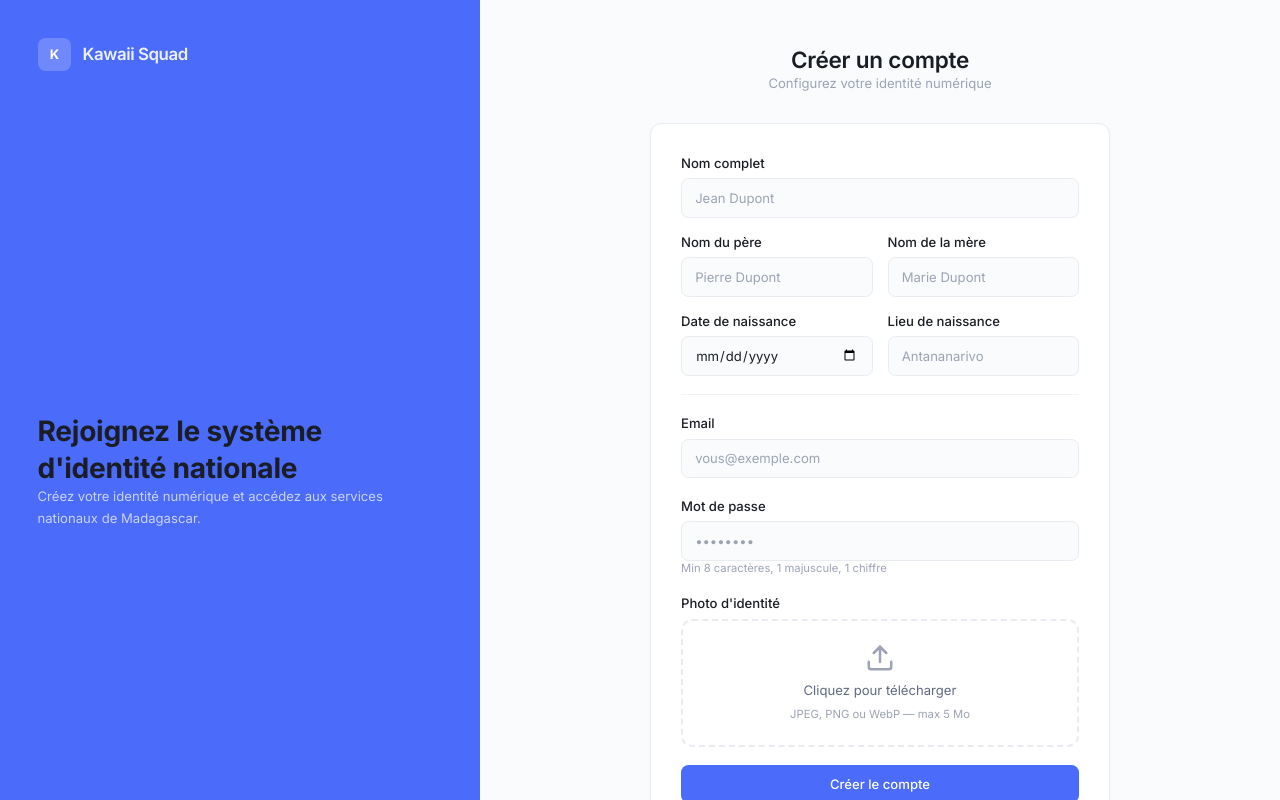
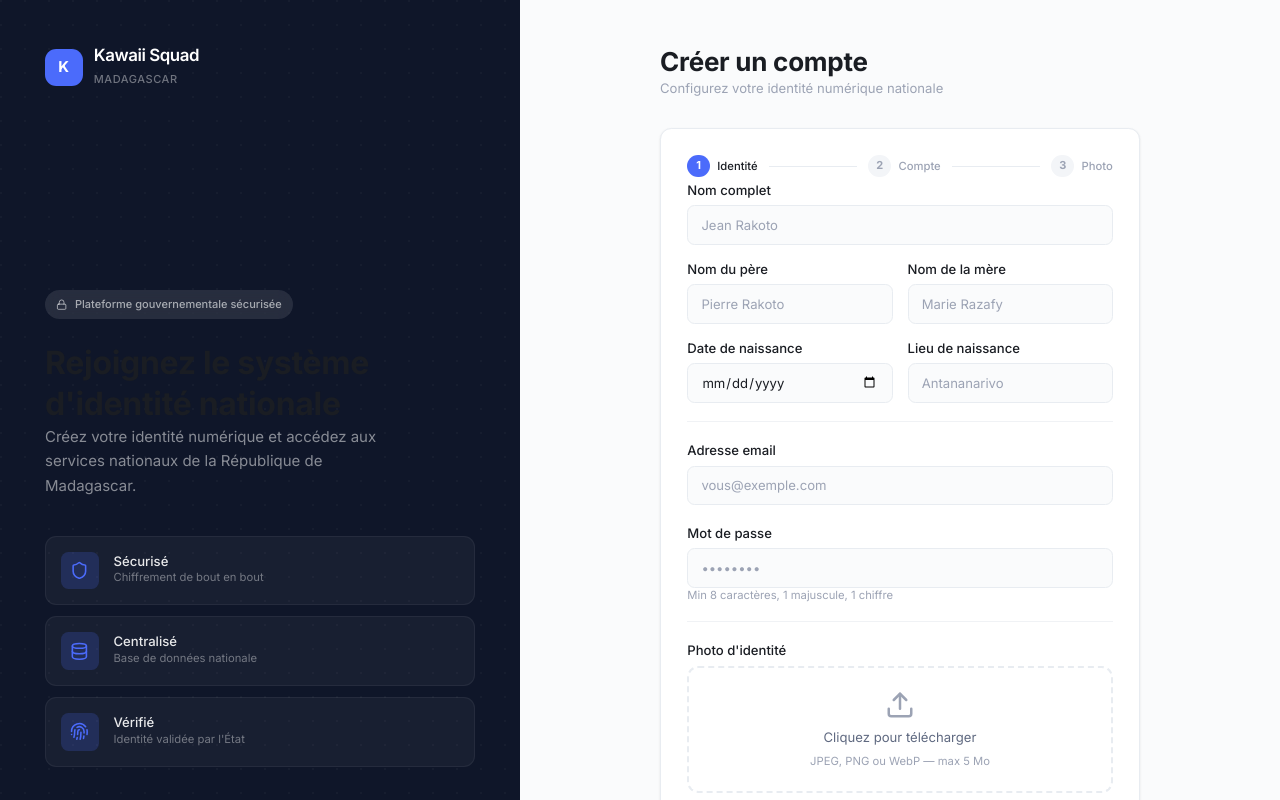
Before and after one commit to Gwynbleidd344/Kawaii-Squad-Frontend, a React (Vite) app: page /register in a window 1280 px wide. Shown: the top 800 px of the page. Built offline with nearby package versions, Linux system fonts and the light colour scheme; no server answers.

Commit message:
update global design

```diff
--- a/src/page/Login.tsx
+++ b/src/page/Login.tsx
@@ -8,6 +8,7 @@ import { useAuthStore } from '../store/authstore';
 import { IdentityStatus } from '../types/index';
 import { Button } from '../components/ui/Button';
 import { Input } from '../components/ui/Input';
+import { Shield, Database, Fingerprint, Lock } from 'lucide-react';
 
 const loginSchema = z.object({
   email: z.string().email('Adresse email invalide'),
@@ -41,64 +42,133 @@ export default function Login() {
     }
   };
 
+  const features = [
+    { icon: <Shield className="w-5 h-5" />, title: 'Sécurisé', desc: 'Chiffrement de bout en bout' },
+    { icon: <Database className="w-5 h-5" />, title: 'Centralisé', desc: 'Base de données nationale' },
+    { icon: <Fingerprint className="w-5 h-5" />, title: 'Vérifié', desc: 'Identité validée par l\'État' },
+  ];
+
   return (
     <div className="min-h-screen bg-[var(--bg-primary)] flex">
-      {/* Left branding panel */}
-      <div className="hidden lg:flex lg:w-[480px] bg-[var(--accent)] flex-col justify-between p-10">
-        <div className="flex items-center gap-3">
-          <div className="w-9 h-9 rounded-lg bg-white/20 flex items-center justify-center">
-            <span className="text-white text-sm font-bold">K</span>
+      {/* Left branding panel — dark professional */}
+      <div className="hidden lg:flex lg:w-[520px] bg-[#0F1629] flex-col justify-between p-12 relative overflow-hidden">
+        {/* Subtle pattern overlay */}
+        <div className="absolute inset-0 opacity-[0.03]" style={{
+          backgroundImage: `radial-gradient(circle at 1px 1px, white 1px, transparent 0)`,
+          backgroundSize: '24px 24px',
+        }} />
+
+        {/* Content */}
+        <div className="relative z-10">
+          <div className="flex items-center gap-3 mb-16">
+            <div className="w-10 h-10 rounded-xl bg-[var(--accent)] flex items-center justify-center">
+              <span className="text-white text-base font-bold">K</span>
+            </div>
+            <div>
+              <span className="text-white font-semibold text-lg tracking-tight block leading-tight">Kawaii Squad</span>
+              <span className="text-white/40 text-[11px] font-medium uppercase tracking-wider">Madagascar</span>
+            </div>
           </div>
-          <span className="text-white/90 font-semibold text-lg tracking-tight">Kawaii Squad</span>
         </div>
-        <div>
-          <h2 className="text-3xl font-bold text-white leading-tight mb-3">
-            Système de gestion<br />d'identité nationale
+
+        <div className="relative z-10">
+          <div className="inline-flex items-center gap-2 px-3 py-1.5 rounded-full bg-white/10 text-white/60 text-[11px] font-medium mb-6 backdrop-blur-sm">
+            <Lock className="w-3 h-3" />
+            Plateforme gouvernementale sécurisée
+          </div>
+          <h2 className="text-[32px] font-bold text-white leading-[1.2] mb-4 tracking-tight">
+            Système National<br />d'Identité Numérique
           </h2>
-          <p className="text-white/70 text-sm leading-relaxed">
-            Plateforme centralisée de gestion des données d'identité numérique pour Madagascar.
+          <p className="text-white/50 text-[15px] leading-relaxed max-w-[360px]">
+            Plateforme centralisée de gestion et de vérification des identités pour la République de Madagascar.
           </p>
+
+          {/* Feature cards */}
+          <div className="mt-10 space-y-3">
+            {features.map((f) => (
+              <div key={f.title} className="flex items-start gap-4 p-4 rounded-xl bg-white/[0.04] border border-white/[0.06]">
+                <div className="w-10 h-10 rounded-lg bg-[var(--accent)]/20 flex items-center justify-center text-[var(--accent)] flex-shrink-0">
+                  {f.icon}
+                </div>
+                <div>
+                  <p className="text-white/90 text-sm font-medium">{f.title}</p>
+                  <p className="text-white/40 text-xs mt-0.5">{f.desc}</p>
+                </div>
+              </div>
+            ))}
+          </div>
         </div>
-        <p className="text-white/40 text-xs">© 2026 Kawaii Squad. Tous droits réservés.</p>
+
+        <p className="relative z-10 text-white/25 text-xs">© 2026 Kawaii Squad — Tous droits réservés</p>
       </div>
 
       {/* Right form panel */}
       <div className="flex-1 flex items-center justify-center p-6">
-        <div className="w-full max-w-[400px]">
+        <div className="w-full max-w-[420px]">
           {/* Mobile logo */}
-          <div className="text-center mb-8">
-            <div className="lg:hidden inline-flex items-center justify-center w-11 h-11 rounded-xl bg-[var(--accent)] mb-4">
-              <span className="text-white text-lg font-bold">K</span>
+          <div className="lg:hidden flex items-center gap-3 mb-10">
+            <div className="w-10 h-10 rounded-xl bg-[var(--accent)] flex items-center justify-center">
+              <span className="text-white text-base font-bold">K</span>
             </div>
-            <h1 className="text-2xl font-semibold text-[var(--text-primary)] tracking-tight">Bienvenue</h1>
-            <p className="text-sm text-[var(--text-muted)] mt-1">Connectez-vous à votre compte</p>
+            <div>
+              <span className="text-[var(--text-primary)] font-semibold text-lg tracking-tight block leading-tight">Kawaii Squad</span>
+              <span className="text-[var(--text-muted)] text-[11px] font-medium uppercase tracking-wider">Madagascar</span>
+            </div>
           </div>
 
-          <div className="bg-[var(--bg-surface)] rounded-xl border border-[var(--border-default)] shadow-[0_1px_2px_rgba(0,0,0,0.04)] p-8">
+          {/* Heading */}
+          <div className="mb-8">
+            <h1 className="text-[26px] font-bold text-[var(--text-primary)] tracking-tight">Connexion</h1>
+            <p className="text-sm text-[var(--text-muted)] mt-2">Accédez à votre espace d'identité nationale</p>
+          </div>
+
+          {/* Form card */}
+          <div className="bg-[var(--bg-surface)] rounded-xl border border-[var(--border-default)] shadow-[0_1px_3px_rgba(0,0,0,0.06),0_1px_2px_rgba(0,0,0,0.04)] p-7">
             <form onSubmit={handleSubmit(onSubmit)} className="space-y-5">
               {statusError && (
                 <div className={`p-3.5 rounded-lg text-sm border ${
-                  statusError.status === IdentityStatus.PENDING ? 'bg-[var(--warning-bg)] border-[var(--warning-border)] text-amber-800' : 'bg-[var(--danger-bg)] border-[var(--danger-border)] text-red-800'
+                  statusError.status === IdentityStatus.PENDING
+                    ? 'bg-[var(--warning-bg)] border-[var(--warning-border)] text-amber-800'
+                    : 'bg-[var(--danger-bg)] border-[var(--danger-border)] text-red-800'
                 }`}>
                   <p className="font-medium">{statusError.message}</p>
                   {statusError.reason && <p className="text-xs mt-1 opacity-80">{statusError.reason}</p>}
                 </div>
               )}
 
-              <Input label="Email" type="email" placeholder="vous@exemple.com" {...register('email')} error={errors.email?.message} />
-              <Input label="Mot de passe" type="password" placeholder="••••••••" {...register('password')} error={errors.password?.message} />
+              <Input
+                label="Adresse email"
+                type="email"
+                placeholder="vous@exemple.com"
+                {...register('email')}
+                error={errors.email?.message}
+              />
+              <Input
+                label="Mot de passe"
+                type="password"
+                placeholder="••••••••"
+                {...register('password')}
+                error={errors.password?.message}
+              />
 
-              <Button type="submit" fullWidth isLoading={isLoading}>Se connecter</Button>
+              <Button type="submit" fullWidth isLoading={isLoading} size="lg">
+                Se connecter
+              </Button>
+            </form>
+          </div>
 
-              <div className="text-center pt-2">
-                <p className="text-sm text-[var(--text-muted)]">
-                  Pas encore de compte ?{' '}
-                  <button type="button" onClick={() => navigate('/register')} className="text-[var(--accent)] font-medium hover:text-[var(--accent-hover)] transition-colors cursor-pointer">
-                    Créer un compte
-                  </button>
-                </p>
-              </div>
-            </form>
+          {/* Bottom link */}
+          <div className="text-center mt-6">
+            <p className="text-sm text-[var(--text-muted)]">
+              Pas encore de compte ?{' '}
+              <button
+                type="button"
+                onClick={() => navigate('/register')}
+                className="text-[var(--accent)] font-medium hover:text-[var(--accent-hover)] transition-colors cursor-pointer"
+              >
+                Créer un compte
+              </button>
+            </p>
           </div>
         </div>
       </div>
--- a/src/page/Register.tsx
+++ b/src/page/Register.tsx
@@ -6,7 +6,7 @@ import { z } from 'zod';
 import { toast } from 'sonner';
 import { useAuthStore } from '../store/authstore';
 import type { RegisterRequest } from '../types/index';
-import { Upload } from 'lucide-react';
+import { Upload, Shield, Database, Fingerprint, Lock } from 'lucide-react';
 import { Button } from '../components/ui/Button';
 import { Input } from '../components/ui/Input';
 
@@ -50,50 +50,118 @@ export default function Register() {
     }
   };
 
+  const features = [
+    { icon: <Shield className="w-5 h-5" />, title: 'Sécurisé', desc: 'Chiffrement de bout en bout' },
+    { icon: <Database className="w-5 h-5" />, title: 'Centralisé', desc: 'Base de données nationale' },
+    { icon: <Fingerprint className="w-5 h-5" />, title: 'Vérifié', desc: 'Identité validée par l\'État' },
+  ];
+
   return (
     <div className="min-h-screen bg-[var(--bg-primary)] flex">
-      {/* Left branding panel */}
-      <div className="hidden lg:flex lg:w-[480px] bg-[var(--accent)] flex-col justify-between p-10">
-        <div className="flex items-center gap-3">
-          <div className="w-9 h-9 rounded-lg bg-white/20 flex items-center justify-center">
-            <span className="text-white text-sm font-bold">K</span>
+      {/* Left branding panel — dark professional */}
+      <div className="hidden lg:flex lg:w-[520px] bg-[#0F1629] flex-col justify-between p-12 relative overflow-hidden flex-shrink-0">
+        <div className="absolute inset-0 opacity-[0.03]" style={{
+          backgroundImage: `radial-gradient(circle at 1px 1px, white 1px, transparent 0)`,
+          backgroundSize: '24px 24px',
+        }} />
+
+        <div className="relative z-10">
+          <div className="flex items-center gap-3 mb-16">
+            <div className="w-10 h-10 rounded-xl bg-[var(--accent)] flex items-center justify-center">
+              <span className="text-white text-base font-bold">K</span>
+            </div>
+            <div>
+              <span className="text-white font-semibold text-lg tracking-tight block leading-tight">Kawaii Squad</span>
+              <span className="text-white/40 text-[11px] font-medium uppercase tracking-wider">Madagascar</span>
+            </div>
           </div>
-          <span className="text-white/90 font-semibold text-lg tracking-tight">Kawaii Squad</span>
         </div>
-        <div>
-          <h2 className="text-3xl font-bold text-white leading-tight mb-3">Rejoignez le système<br />d'identité nationale</h2>
-          <p className="text-white/70 text-sm leading-relaxed">Créez votre identité numérique et accédez aux services nationaux de Madagascar.</p>
+
+        <div className="relative z-10">
+          <div className="inline-flex items-center gap-2 px-3 py-1.5 rounded-full bg-white/10 text-white/60 text-[11px] font-medium mb-6 backdrop-blur-sm">
+            <Lock className="w-3 h-3" />
+            Plateforme gouvernementale sécurisée
+          </div>
+          <h2 className="text-[32px] font-bold text-white leading-[1.2] mb-4 tracking-tight">
+            Rejoignez le système<br />d'identité nationale
+          </h2>
+          <p className="text-white/50 text-[15px] leading-relaxed max-w-[360px]">
+            Créez votre identité numérique et accédez aux services nationaux de la République de Madagascar.
+          </p>
+
+          <div className="mt-10 space-y-3">
+            {features.map((f) => (
+              <div key={f.title} className="flex items-start gap-4 p-4 rounded-xl bg-white/[0.04] border border-white/[0.06]">
+                <div className="w-10 h-10 rounded-lg bg-[var(--accent)]/20 flex items-center justify-center text-[var(--accent)] flex-shrink-0">
+                  {f.icon}
+                </div>
+                <div>
+                  <p className="text-white/90 text-sm font-medium">{f.title}</p>
+                  <p className="text-white/40 text-xs mt-0.5">{f.desc}</p>
+                </div>
+              </div>
+            ))}
+          </div>
         </div>
-        <p className="text-white/40 text-xs">© 2026 Kawaii Squad. Tous droits réservés.</p>
+
+        <p className="relative z-10 text-white/25 text-xs">© 2026 Kawaii Squad — Tous droits réservés</p>
       </div>
 
       {/* Right form panel */}
-      <div className="flex-1 flex items-center justify-center p-6 py-12">
-        <div className="w-full max-w-[460px]">
-          <div className="text-center mb-8">
-            <div className="lg:hidden inline-flex items-center justify-center w-11 h-11 rounded-xl bg-[var(--accent)] mb-4">
-              <span className="text-white text-lg font-bold">K</span>
+      <div className="flex-1 flex items-center justify-center p-6 py-12 overflow-y-auto">
+        <div className="w-full max-w-[480px]">
+          {/* Mobile logo */}
+          <div className="lg:hidden flex items-center gap-3 mb-10">
+            <div className="w-10 h-10 rounded-xl bg-[var(--accent)] flex items-center justify-center">
+              <span className="text-white text-base font-bold">K</span>
             </div>
-            <h1 className="text-2xl font-semibold text-[var(--text-primary)] tracking-tight">Créer un compte</h1>
-            <p className="text-sm text-[var(--text-muted)] mt-1">Configurez votre identité numérique</p>
+            <div>
+              <span className="text-[var(--text-primary)] font-semibold text-lg tracking-tight block leading-tight">Kawaii Squad</span>
+              <span className="text-[var(--text-muted)] text-[11px] font-medium uppercase tracking-wider">Madagascar</span>
+            </div>
           </div>
 
-          <div className="bg-[var(--bg-surface)] rounded-xl border border-[var(--border-default)] shadow-[0_1px_2px_rgba(0,0,0,0.04)] p-8">
+          <div className="mb-8">
+            <h1 className="text-[26px] font-bold text-[var(--text-primary)] tracking-tight">Créer un compte</h1>
+            <p className="text-sm text-[var(--text-muted)] mt-2">Configurez votre identité numérique nationale</p>
+          </div>
+
+          <div className="bg-[var(--bg-surface)] rounded-xl border border-[var(--border-default)] shadow-[0_1px_3px_rgba(0,0,0,0.06),0_1px_2px_rgba(0,0,0,0.04)] p-7">
             <form onSubmit={handleSubmit(onSubmit)} className="space-y-5">
+              {/* Step indicator */}
+              <div className="flex items-center gap-3 mb-1">
+                <div className="flex items-center gap-2">
+                  <div className="w-6 h-6 rounded-full bg-[var(--accent)] text-white text-[11px] font-bold flex items-center justify-center">1</div>
+                  <span className="text-xs font-medium text-[var(--text-primary)]">Identité</span>
+                </div>
+                <div className="flex-1 h-px bg-[var(--border-default)]" />
+                <div className="flex items-center gap-2">
+                  <div className="w-6 h-6 rounded-full bg-[var(--bg-hover)] text-[var(--text-muted)] text-[11px] font-bold flex items-center justify-center">2</div>
+                  <span className="text-xs font-medium text-[var(--text-muted)]">Compte</span>
+                </div>
+                <div className="flex-1 h-px bg-[var(--border-default)]" />
+                <div className="flex items-center gap-2">
+                  <div className="w-6 h-6 rounded-full bg-[var(--bg-hover)] text-[var(--text-muted)] text-[11px] font-bold flex items-center justify-center">3</div>
+                  <span className="text-xs font-medium text-[var(--text-muted)]">Photo</span>
+                </div>
+              </div>
+
               <div className="grid grid-cols-1 sm:grid-cols-2 gap-4">
                 <div className="sm:col-span-2">
-                  <Input label="Nom complet" type="text" placeholder="Jean Dupont" {...register('fullName')} error={errors.fullName?.message} />
+                  <Input label="Nom complet" type="text" placeholder="Jean Rakoto" {...register('fullName')} error={errors.fullName?.message} />
                 </div>
-                <Input label="Nom du père" type="text" placeholder="Pierre Dupont" {...register('fatherName')} error={errors.fatherName?.message} />
-                <Input label="Nom de la mère" type="text" placeholder="Marie Dupont" {...register('motherName')} error={errors.motherName?.message} />
+                <Input label="Nom du père" type="text" placeholder="Pierre Rakoto" {...register('fatherName')} error={errors.fatherName?.message} />
+                <Input label="Nom de la mère" type="text" placeholder="Marie Razafy" {...register('motherName')} error={errors.motherName?.message} />
                 <Input label="Date de naissance" type="date" {...register('dateOfBirth')} error={errors.dateOfBirth?.message} />
                 <Input label="Lieu de naissance" type="text" placeholder="Antananarivo" {...register('placeOfBirth')} error={errors.placeOfBirth?.message} />
               </div>
 
               <div className="border-t border-[var(--border-subtle)]" />
 
-              <Input label="Email" type="email" placeholder="vous@exemple.com" {...register('email')} error={errors.email?.message} />
+              <Input label="Adresse email" type="email" placeholder="vous@exemple.com" {...register('email')} error={errors.email?.message} />
               <Input label="Mot de passe" type="password" placeholder="••••••••" {...register('password')} error={errors.password?.message} hint="Min 8 caractères, 1 majuscule, 1 chiffre" />
+
+              <div className="border-t border-[var(--border-subtle)]" />
 
               {/* ID Photo */}
               <div>
@@ -119,15 +187,15 @@ export default function Register() {
                 {errors.idPhoto && <p className="text-xs text-[var(--danger)] mt-1.5">{errors.idPhoto.message}</p>}
               </div>
 
-              <Button type="submit" fullWidth isLoading={isLoading}>Créer le compte</Button>
+              <Button type="submit" fullWidth isLoading={isLoading} size="lg">Créer le compte</Button>
+            </form>
+          </div>
 
-              <div className="text-center pt-2">
-                <p className="text-sm text-[var(--text-muted)]">
-                  Déjà un compte ?{' '}
-                  <button type="button" onClick={() => navigate('/login')} className="text-[var(--accent)] font-medium hover:text-[var(--accent-hover)] transition-colors cursor-pointer">Se connecter</button>
-                </p>
-              </div>
-            </form>
+          <div className="text-center mt-6">
+            <p className="text-sm text-[var(--text-muted)]">
+              Déjà un compte ?{' '}
+              <button type="button" onClick={() => navigate('/login')} className="text-[var(--accent)] font-medium hover:text-[var(--accent-hover)] transition-colors cursor-pointer">Se connecter</button>
+            </p>
           </div>
         </div>
       </div>
```
Also changed, not shown: src/page/MyCin.tsx (+41 -5 lines).
